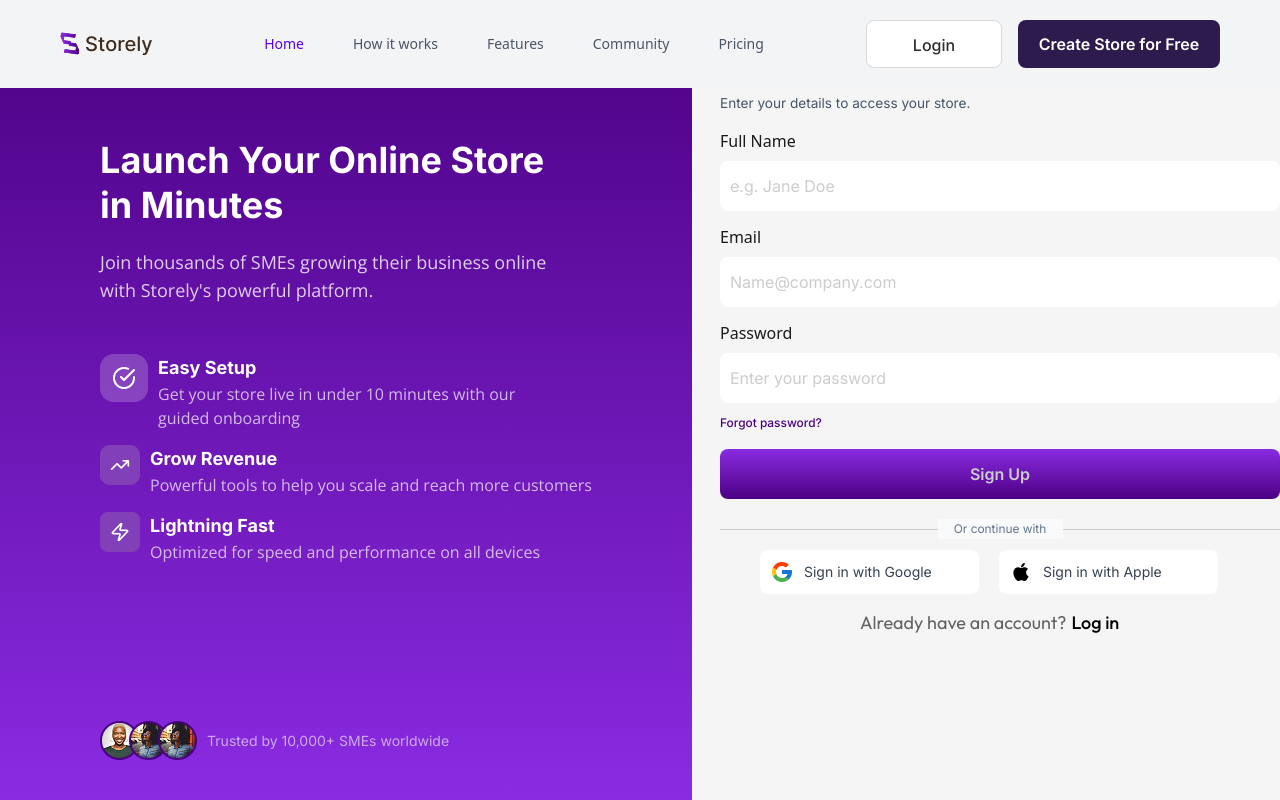
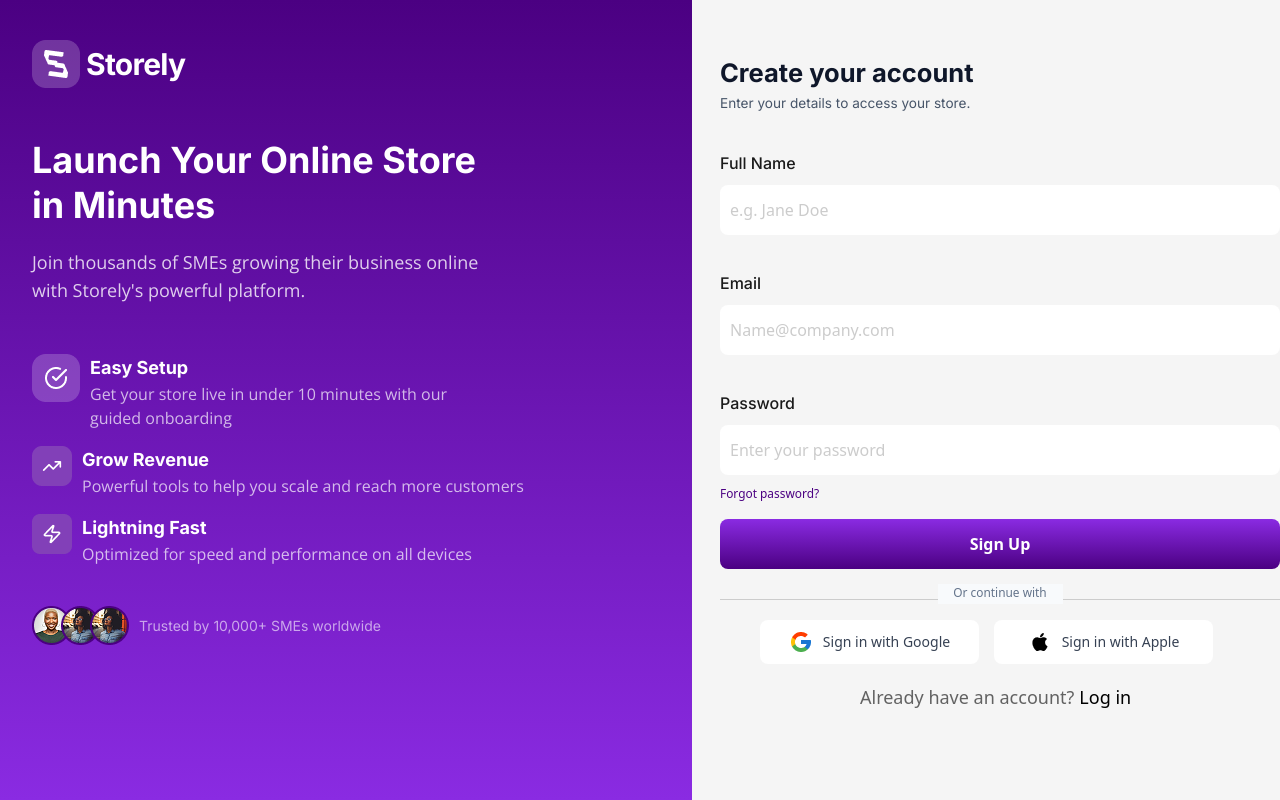
Before and after one commit to elevouthlabs/storely-frontend, a React (Vite) app in the folder frontend/: page /register in a window 1280 px wide. Shown: the top 800 px of the page. Built offline with nearby package versions, Linux system fonts and the light colour scheme; a web font is replaced by a local one.

Commit message:
Added Waitlist Modal

```diff
--- a/frontend/src/App.jsx
+++ b/frontend/src/App.jsx
@@ -29,7 +29,7 @@ function AppWrapper() {
 
   const noNavbarRoutes = [
     "/auth",
-    "/auth/register",
+    "/register",
     "/auth/login",
     "/auth/forgot-password",
     "/auth/reset-password",
@@ -40,6 +40,7 @@ function AppWrapper() {
     "/addItem",
     "/launch",
     "/dashboard",
+    "/login"
   ];
 
   const hideNavbar =
--- a/frontend/src/components/Sidebar/Sidebar.jsx
+++ b/frontend/src/components/Sidebar/Sidebar.jsx
@@ -7,83 +7,85 @@ import avatar from "../../assets/avatar.png";
 
 const Sidebar = () => {
   return (
-    <div className=" w-full hidden lg:flex h-auto bg-gradient-to-b from-[#4B0082] to-[#8A2BE2] flex-col justify-center items-center  px-8 2xl:max-w-[550px] 2xl:max-h-[770px]">
-      <div className="flex flex-col h-full py-10">
-        <div className="flex flex-col gap-[30px]">
-          <div className="flex gap-[6px]">
-            <div>
-              <img src={storely} alt="" />
-            </div>
-            <div>
-              <h1 className="mt-[6px] font-bold text-[30px] leading-[36px] tracking-[-0.75px] text-white font-Inter">
-                Storely
-              </h1>
-            </div>
+    <div className="w-full lg:flex w-1/2 h-auto bg-gradient-to-b from-[#4B0082] to-[#8A2BE2] flex-col justify-center px-6 xl:px-8 2xl:max-w-[550px] 2xl:max-h-[770px]">
+
+      <div className="flex flex-col h-full py-8 xl:py-10">
+        <div className="flex flex-col gap-6 xl:gap-[30px]">
+
+          {/* Logo */}
+          <div className="flex gap-[6px] items-center">
+            <img src={storely} alt="" className="w-[28px] xl:w-auto" />
+            <h1 className="font-bold text-[24px] xl:text-[30px] leading-[36px] tracking-[-0.75px] text-white font-Inter">
+              Storely
+            </h1>
           </div>
+
+          {/* Heading */}
           <div>
-            <h2 className="font-Inter mt-[20px] font-bold text-[36px] leading-[45px] tracking-normal text-white">
+            <h2 className="font-Inter mt-[10px] xl:mt-[20px] font-bold text-[28px] xl:text-[36px] leading-[36px] xl:leading-[45px] text-white">
               Launch Your Online Store <br /> in Minutes
             </h2>
-            <p className="font-OpenSans w-[465px] mt-[20px] font-normal text-[18px] leading-[28px] tracking-normal text-white/80">
+
+            <p className="font-OpenSans w-full xl:w-[465px] mt-[12px] xl:mt-[20px] text-[16px] xl:text-[18px] leading-[24px] xl:leading-[28px] text-white/80">
               Join thousands of SMEs growing their business online with
               Storely's powerful platform.
             </p>
           </div>
-          <div className="mt-[20px]">
+
+          {/* Features */}
+          <div className="mt-[10px] xl:mt-[20px] flex flex-col gap-4">
+
+            {/* Feature 1 */}
             <div className="flex gap-[10px]">
+              <img src={icon1} alt="" className="w-[20px] xl:w-auto h-fit" />
               <div>
-                <img src={icon1} alt="" />
-              </div>
-              <div>
-                <h4 className="font-Inter font-bold text-lg leading-7 text-white">
+                <h4 className="font-Inter font-bold text-[16px] xl:text-lg leading-6 xl:leading-7 text-white">
                   Easy Setup
                 </h4>
-                <p className="font-OpenSans font-normal text-base leading-6 text-white/70">
-                  Get your store live in under 10 minutes with our <br />
+                <p className="font-OpenSans text-[14px] xl:text-base leading-5 xl:leading-6 text-white/70">
+                  Get your store live in under 10 minutes with our <br className="hidden xl:block" />
                   guided onboarding
                 </p>
               </div>
             </div>
-            <div className="flex gap-[10px] mt-[15px]">
+
+            {/* Feature 2 */}
+            <div className="flex gap-[10px]">
+              <img src={icon2} alt="" className="w-[20px] xl:w-auto h-fit" />
               <div>
-                <img src={icon2} alt="" />
-              </div>
-              <div>
-                <h4 className="font-Inter font-bold text-lg leading-7 text-white">
+                <h4 className="font-Inter font-bold text-[16px] xl:text-lg leading-6 xl:leading-7 text-white">
                   Grow Revenue
                 </h4>
-                <p className="font-OpenSans font-normal text-base leading-6 text-white/70">
+                <p className="font-OpenSans text-[14px] xl:text-base leading-5 xl:leading-6 text-white/70">
                   Powerful tools to help you scale and reach more customers
                 </p>
               </div>
             </div>
-            <div className="flex gap-[10px] mt-[15px]">
+
+            {/* Feature 3 */}
+            <div className="flex gap-[10px]">
+              <img src={icon3} alt="" className="w-[20px] xl:w-auto h-fit" />
               <div>
-                <img src={icon3} alt="" />
-              </div>
-              <div>
-                <h4 className="font-Inter font-bold text-lg leading-7 text-white">
+                <h4 className="font-Inter font-bold text-[16px] xl:text-lg leading-6 xl:leading-7 text-white">
                   Lightning Fast
                 </h4>
-                <p className="font-OpenSans font-normal text-base leading-6 text-white/70">
+                <p className="font-OpenSans text-[14px] xl:text-base leading-5 xl:leading-6 text-white/70">
                   Optimized for speed and performance on all devices
                 </p>
               </div>
             </div>
+
           </div>
         </div>
 
-        {/* Bottom Container */}
-        <div className="flex items-center mt-auto gap-[10px]">
-          <div>
-            <img src={avatar} alt="" />
-          </div>
-          <div>
-            <p className="font-Inter font-normal text-sm leading-5 text-white/60">
-              Trusted by 10,000+ SMEs worldwide
-            </p>
-          </div>
+        {/* Bottom */}
+        <div className="flex items-center mt-[30px] xl:mt-[40px] gap-[10px]">
+          <img src={avatar} alt="" className="w-[28px] xl:w-auto" />
+          <p className="font-Inter text-[13px] xl:text-sm leading-5 text-white/60">
+            Trusted by 10,000+ SMEs worldwide
+          </p>
         </div>
+
       </div>
     </div>
   );
--- /dev/null
+++ b/frontend/src/components/Waitlist/WaitlistModal.jsx
@@ -0,0 +1,99 @@
+import { useEffect, useState } from "react";
+import logo from "../../assets/logo.png";
+
+const WaitlistModal = () => {
+    const [isOpen, setIsOpen] = useState(false);
+
+    useEffect(() => {
+        // Open modal on page load
+        setIsOpen(true);
+    }, []);
+
+    if (!isOpen) return null;
+
+    return (
+        <div className="fixed inset-0 z-[99999999] flex items-center justify-center bg-black/40 backdrop-blur-sm px-4">
+            <div className="w-full max-w-md bg-white rounded-2xl p-6 shadow-xl relative animate-fadeIn">
+                <button
+                    onClick={() => setIsOpen(false)}
+                    className="absolute top-4 right-4 text-gray-400 hover:text-black text-xl"
+                >
+                    ✕
+                </button>
+
+                {/* Logo */}
+                <div className="flex items-center gap-2 mb-4">
+                    <div className="flex items-center justify-center">
+                        <img src={logo} alt="storely logo" />
+                    </div>
+                </div>
+
+                {/* Title */}
+                <h2 className="text-2xl font-bold text-[#252C46] mb-2">
+                    Join the Waitlist
+                </h2>
+
+                <p className="text-gray-500 mb-6 text-sm">
+                    Join thousands of people already on the waitlist and be the first to
+                    send gifts on time, every time.
+                </p>
+
+                <form className="flex flex-col gap-4">
+                    <div>
+                        <label className="text-sm font-medium text-gray-700">
+                            Your Name
+                        </label>
+                        <input
+                            type="text"
+                            placeholder="Enter your name"
+                            className="w-full mt-1 px-4 py-3 rounded-full border border-gray-200 focus:outline-none focus:ring-2"
+                        />
+                    </div>
+
+                    {/* Email */}
+                    <div>
+                        <label className="text-sm font-medium text-gray-700">
+                            Your Email Address
+                        </label>
+                        <input
+                            type="email"
+                            placeholder="Enter your email"
+                            className="w-full mt-1 px-4 py-3 rounded-full border border-gray-200 focus:outline-none focus:ring-2"
+                        />
+                    </div>
+
+                    {/* Phone */}
+                    <div>
+                        <label className="text-sm font-medium text-gray-700">
+                            Your Phone Number
+                        </label>
+
+                        <div className="flex items-center mt-1 border border-gray-200 rounded-full overflow-hidden">
+                            {/* Country */}
+                            <div className="flex items-center gap-2 px-3 bg-gray-100">
+                                <span className="text-sm">🇳🇬</span>
+                                <span className="text-xs">+234</span>
+                            </div>
+
+                            <input
+                                type="tel"
+                                placeholder="Enter your phone number"
+                                className="flex-1 px-4 py-3 focus:outline-none"
+                            />
+                        </div>
+                    </div>
+
+                    {/* Button */}
+                    <button
+                        type="submit"
+                        className="mt-4  bg-[#2D1B4E] text-white py-3 rounded-full font-semibold transition"
+                    >
+                        Join Waitlist
+                    </button>
+                </form>
+            </div>
+        </div>
+    );
+}
+
+export default WaitlistModal;
--- a/frontend/src/pages/LandingPage/LandingPage.jsx
+++ b/frontend/src/pages/LandingPage/LandingPage.jsx
@@ -9,10 +9,14 @@ import Features from "./Features.jsx";
 import Powered from "./Powered.jsx";
 import Pricing from "./Pricing.jsx";
 import Community from "./Community.jsx";
+import WaitlistModal from "../../components/Waitlist/WaitlistModal.jsx";
 
 const LandingPage = () => {
     return (
         <div>
+            {/* ✅ Modal should be here */}
+            <WaitlistModal />
+
             <Hero />
             <Everything />
             <Sell />
--- a/frontend/src/pages/Register/Register.jsx
+++ b/frontend/src/pages/Register/Register.jsx
@@ -29,110 +29,123 @@ const Register = () => {
   };
 
   return (
-    <div className="flex h-screen bg-[#F5F5F5]">
+    <div className="flex flex-col lg:flex-row min-h-screen bg-[#F5F5F5]">
       <Sidebar />
-      <div className="w-1/2 mt-[55px] ml-[28px]">
-        <form onSubmit={handleSubmit} className="w-96 space-y-4">
-          <div>
-            <h2 className="font-Inter font-bold text-[25.5px] leading-[36px] align-middle text-[#0F172A]">
+
+      <div className="w-full lg:w-1/2 flex justify-center lg:block px-4 sm:px-6 lg:px-0 mt-[40px] lg:mt-[55px] lg:ml-[28px]">
+
+        <div className="w-full max-w-md lg:max-w-none">
+
+          <form onSubmit={handleSubmit} className="w-full lg:w-96 space-y-4">
+
+            {/* Header */}
+            <div className="text-center lg:text-left">
+              <h2 className="font-Inter font-bold text-[22px] sm:text-[25.5px] leading-[32px] lg:leading-[36px] text-[#0F172A]">
                 Create your account
               </h2>
-            <p className="font-Inter font-normal text-[13.6px] leading-6 align-middle text-slate-600">
+              <p className="font-Inter text-[12px] sm:text-[13.6px] leading-6 text-slate-600">
                 Enter your details to access your store.
               </p>
             </div>
+
+            {/* Full Name */}
             <div className="flex flex-col gap-[10px]">
-            <label
-              htmlFor="Full Name"
-              className=" mt-[20px]font-Inter font-medium text-base leading-5 align-middle text-[#1A1A1A]"
-            >
+              <label className="mt-[20px] font-Inter font-medium text-sm sm:text-base text-[#1A1A1A]">
                 Full Name
               </label>
               <input
                 type="text"
                 placeholder="e.g. Jane Doe"
-              className="w-[560px] h-[50px] rounded-lg p-2.5 bg-white placeholder:font-Inter placeholder:font-normal placeholder:text-base placeholder:leading-6 placeholder:text-[#CCCCCC]"
+                className="w-full lg:w-[560px] h-[50px] rounded-lg p-2.5 bg-white placeholder:text-[#CCCCCC]"
                 onChange={(e) => setForm({ ...form, fullName: e.target.value })}
               />
             </div>
+
+            {/* Email */}
             <div className="flex flex-col gap-[10px]">
-            <label
-              htmlFor="Email"
-              className=" mt-[20px]font-Inter font-medium text-base leading-5 align-middle text-[#1A1A1A]"
-            >
+              <label className="mt-[20px] font-Inter font-medium text-sm sm:text-base text-[#1A1A1A]">
                 Email
               </label>
               <input
                 type="email"
                 placeholder="Name@company.com"
-              className="w-[560px] h-[50px] rounded-lg p-2.5 bg-white placeholder:font-Inter placeholder:font-normal placeholder:text-base placeholder:leading-6 placeholder:text-[#CCCCCC]"
+                className="w-full lg:w-[560px] h-[50px] rounded-lg p-2.5 bg-white placeholder:text-[#CCCCCC]"
                 onChange={(e) => setForm({ ...form, email: e.target.value })}
               />
             </div>
+
+            {/* Password */}
             <div className="flex flex-col gap-[10px]">
-            <label
-              htmlFor="Password"
-              className=" mt-[20px]font-Inter font-medium text-base leading-5 align-middle text-[#1A1A1A]"
-            >
+              <label className="mt-[20px] font-Inter font-medium text-sm sm:text-base text-[#1A1A1A]">
                 Password
               </label>
               <input
                 type="password"
                 placeholder="Enter your password"
-              className="w-[560px] h-[50px] rounded-lg p-2.5 bg-white placeholder:font-Inter placeholder:font-normal placeholder:text-base placeholder:leading-6 placeholder:text-[#CCCCCC]"
+                className="w-full lg:w-[560px] h-[50px] rounded-lg p-2.5 bg-white placeholder:text-[#CCCCCC]"
                 onChange={(e) => setForm({ ...form, password: e.target.value })}
               />
-            <div>
+
               <Link to="/forgot-password">
-                <p className="font-Inter font-medium text-[11.9px] leading-5 align-middle text-[#4B0082]">
+                <p className="text-[11px] sm:text-[11.9px] text-[#4B0082]">
                   Forgot password?
                 </p>
               </Link>
             </div>
-          </div>
+
+            {/* Button */}
             <div>
-            <button className="w-[560px] h-[50px] rounded-lg p-2.5 bg-gradient-to-b from-[#8A2BE2] to-[#4B0082] font-Inter font-semibold text-base leading-6 text-[#CCCCCC]">
+              <button className="w-full lg:w-[560px] h-[50px] rounded-lg bg-gradient-to-b from-[#8A2BE2] to-[#4B0082] font-semibold text-white">
                 Sign Up
               </button>
             </div>
           </form>
-        <div className="w-[560px] h-[1px] bg-[#CCCCCC] mt-[30px] flex item-center justify-center">
+
+          {/* Divider */}
+          <div className="w-full lg:w-[560px] h-[1px] bg-[#CCCCCC] mt-[30px] flex items-center justify-center">
             <div className="w-[125px] h-[20px] mt-[-10px] bg-[#F8FAFC]">
-            <p className="font-Inter text-center font-normal text-[11.9px] leading-5 align-middle text-slate-500">
+              <p className="text-center text-[11px] sm:text-[11.9px] text-slate-500">
                 Or continue with
               </p>
             </div>
           </div>
-        <div className="pt-[20px] flex items-center ml-[40px] gap-[20px]">
+
+          {/* Social Buttons */}
+          <div className="pt-[20px] flex flex-col sm:flex-row items-center justify-center lg:justify-start gap-[15px] lg:ml-[40px]">
+
             <a
               href="#"
-            className="w-[219px] h-[44px] rounded-lg p-2.5 bg-white flex items-center  gap-[10px] hover:shadow-md transition"
+              className="w-full sm:w-[219px] h-[44px] rounded-lg p-2.5 bg-white flex items-center justify-center gap-[10px] hover:shadow-md transition"
             >
               <img src={google} alt="Google logo" />
-            <p className="font-Inter font-normal text-sm leading-5 text-center text-[#364153]">
+              <p className="text-sm text-[#364153]">
                 Sign in with Google
               </p>
             </a>
 
             <a
               href="#"
-            className="w-[219px] h-[44px] rounded-lg p-2.5 bg-white flex items-center gap-[10px] hover:shadow-md transition"
+              className="w-full sm:w-[219px] h-[44px] rounded-lg p-2.5 bg-white flex items-center justify-center gap-[10px] hover:shadow-md transition"
             >
               <img src={apple} alt="Apple logo" />
-            <p className="font-Inter font-normal text-sm leading-5 text-center text-[#364153]">
+              <p className="text-sm text-[#364153]">
                 Sign in with Apple
               </p>
             </a>
           </div>
-        <div className="flex items-center gap-[5px] ml-[140px] mt-[20px]">
-          <p className="font-Outfit font-normal text-[18px] leading-[100%] text-center text-black/60">
+
+          {/* Footer */}
+          <div className="flex sm:flex-row items-center justify-center lg:justify-start gap-[5px] mt-[20px] lg:ml-[140px] text-center lg:text-left">
+            <p className="text-[14px] sm:text-[18px] text-black/60">
               Already have an account?
             </p>
             <Link to="/login">
-            <p className="font-Outfit font-medium text-[18px] leading-[100%] text-center text-black">
+              <p className="text-[14px] sm:text-[18px] font-medium text-black">
                 Log in
               </p>
             </Link>
+          </div>
+
         </div>
       </div>
     </div>
```
Also changed, not shown: frontend/src/pages/Login/Login.jsx (+41 -31 lines), 2 other files (tests, documents, lock files or other folders). Lines whose indentation alone changed are shown as unchanged.
